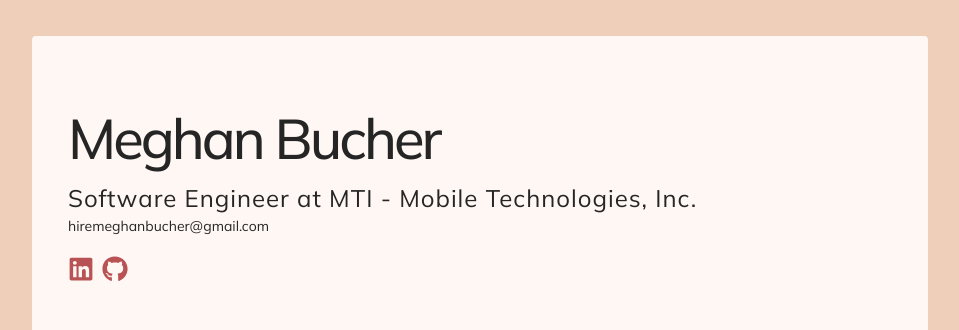
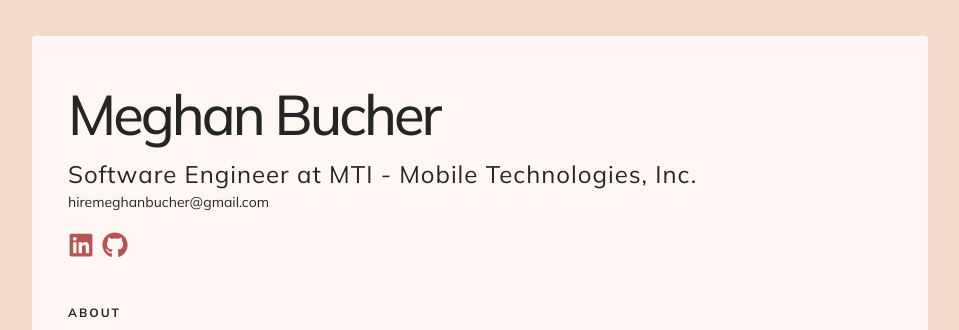
Before and after one commit to megbuch/portfolio-v3, a React (Vite) app: page / in a window 1280 px wide. Shown: the top 330 px of the page, without its empty margins (160-1119 px from the left). Built offline with nearby package versions, Linux system fonts and the light colour scheme.

Commit message:
Remove margin. Tweak bg color.

```diff
--- a/src/pages/Landing/styles.scss
+++ b/src/pages/Landing/styles.scss
@@ -2,8 +2,6 @@
   gap: var(--pad-xl);
 
   .header {
-    margin: var(--margin-lg) 0 0 0;
-
     .links {
       gap: var(--pad-sm);
       font-size: var(--font-size-icons);
--- a/src/styles.scss
+++ b/src/styles.scss
@@ -7,7 +7,7 @@
   -webkit-font-smoothing: antialiased;
   -moz-osx-font-smoothing: grayscale;
 
-  --color-background: #f0cfba;
+  --color-background: #f3daca;
   --color-on-background: #252525;
 
   --color-surface:  #fff7f3;
```
